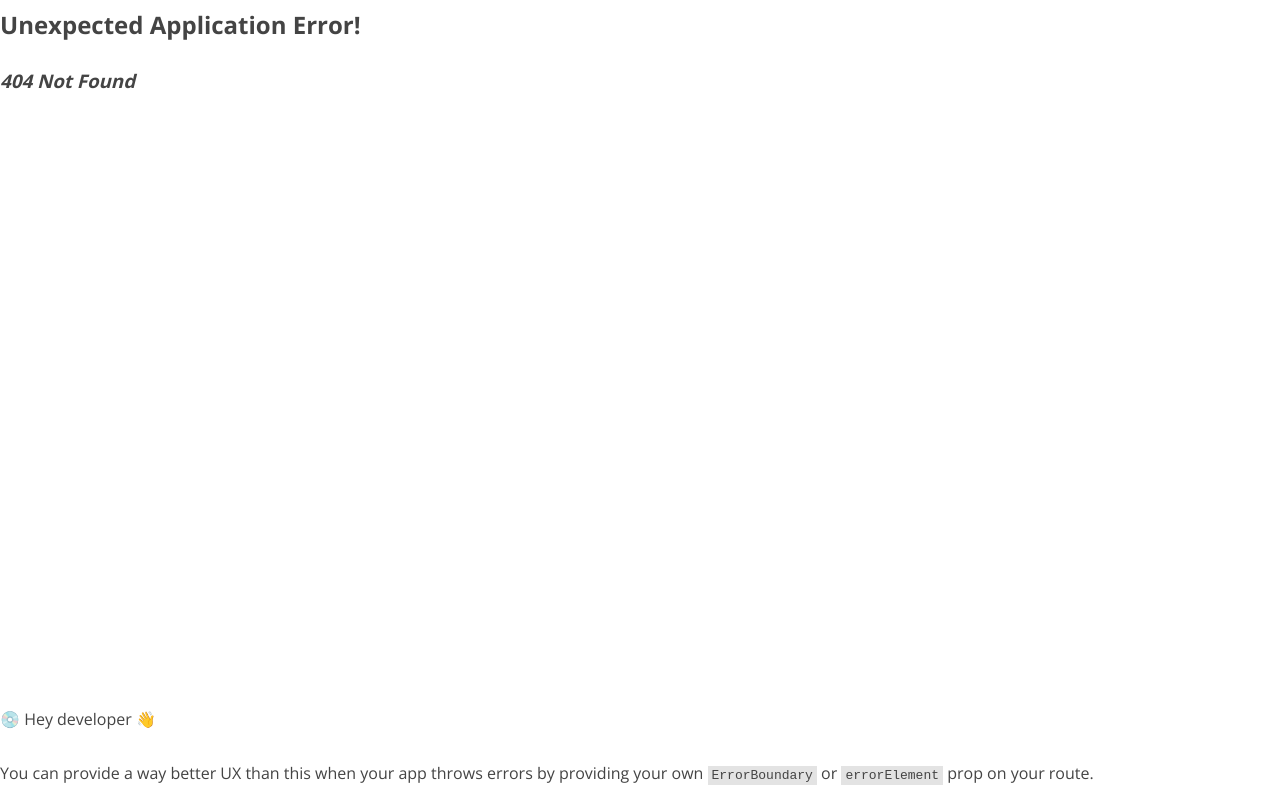
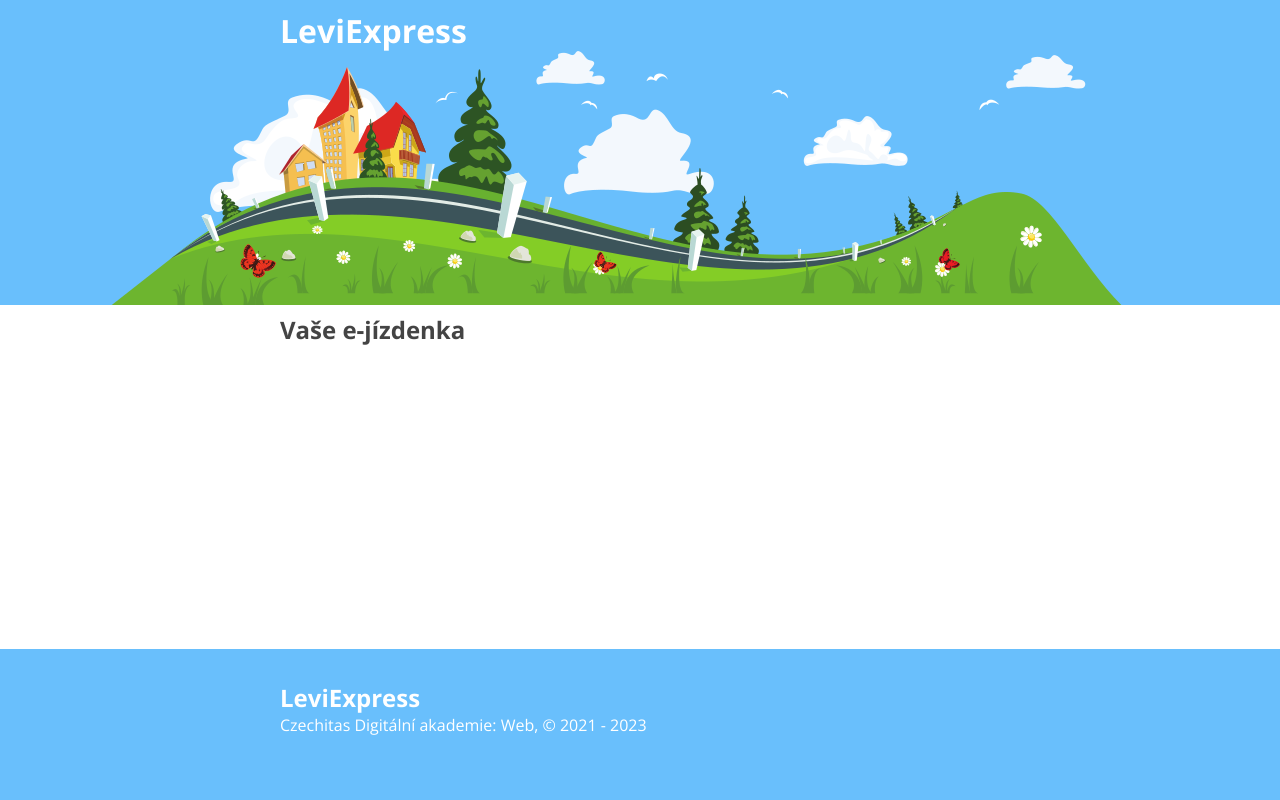
Before and after one commit to Kaykay-nova/leviexpress-starter, a React (Vite) app: page /reservation in a window 1280 px wide. Before the commit this address had no page. Built offline with nearby package versions, Linux system fonts and the light colour scheme.

Commit message:
založení komponenty ReservationPage

```diff
--- /dev/null
+++ b/src/components/ReservationPage/index.jsx
@@ -0,0 +1,10 @@
+import React, { useEffect, useState } from 'react';
+
+export const ReservationPage = () => (
+  <div className="container">
+    <h2>
+      Vaše e-jízdenka
+      {/* <a href="/">LeviExpress</a> */}
+    </h2>
+  </div>
+);
```
Also changed, not shown: src/index.jsx (+13 -1 lines).
